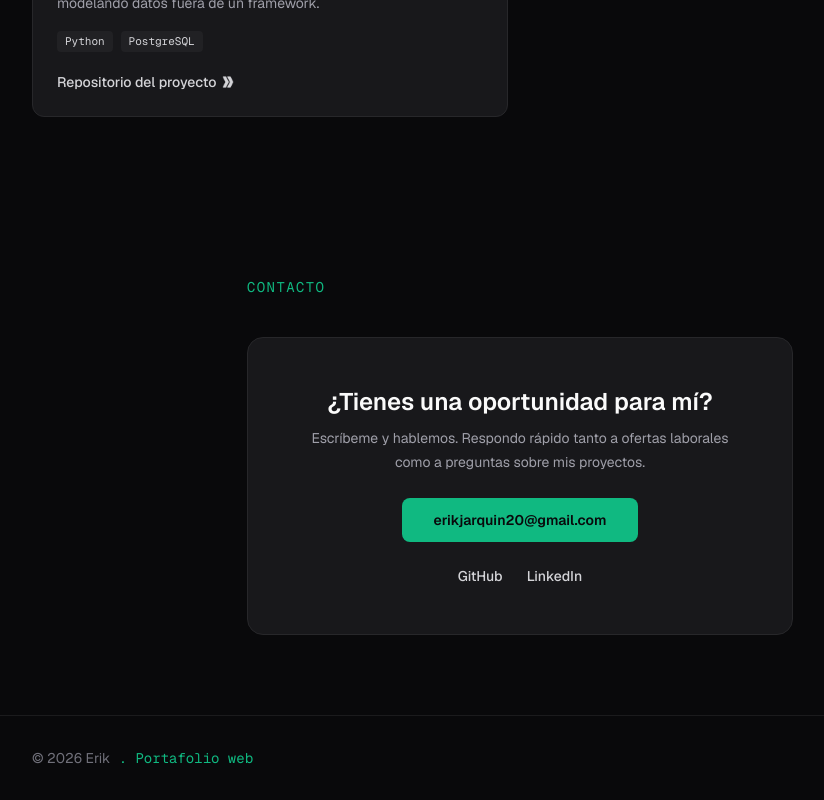
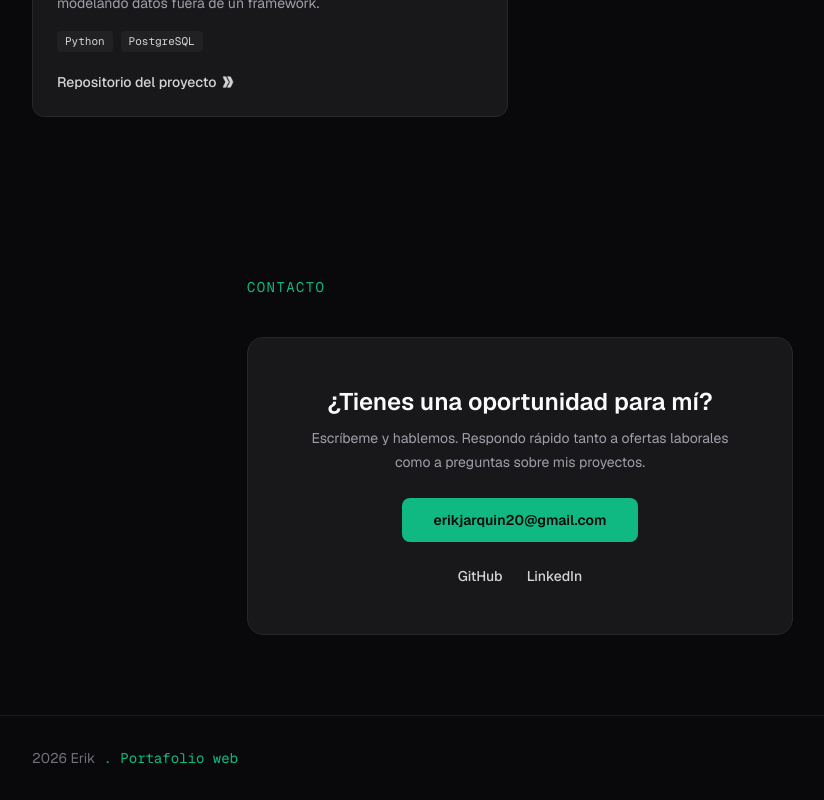
Before and after one commit to Erik-Bot23/Portafolio_web, a Next.js app: page / in a window 1280 px wide. Shown: the part 2353-3153 px from the top of the page, without its empty margins (120-944 px from the left). Built offline with nearby package versions, Linux system fonts and the light colour scheme.

Commit message:
Comentarios

```diff
--- a/src/components/Footer.tsx
+++ b/src/components/Footer.tsx
@@ -14,7 +14,7 @@ export default function Footer() {
     <footer className="border-t border-border/60 py-8">
       <div className="mx-auto flex max-w-5xl gap-4 px-4 sm:flex-row sm:px-6">
         <p className="text-sm text-zinc-500">
-          © {year} {site.name.split(" ")[0]}
+          {year} {site.name.split(" ")[0]}
           <span className="font-mono text-accent"> . Portafolio web</span>
         </p>
       </div>
```
